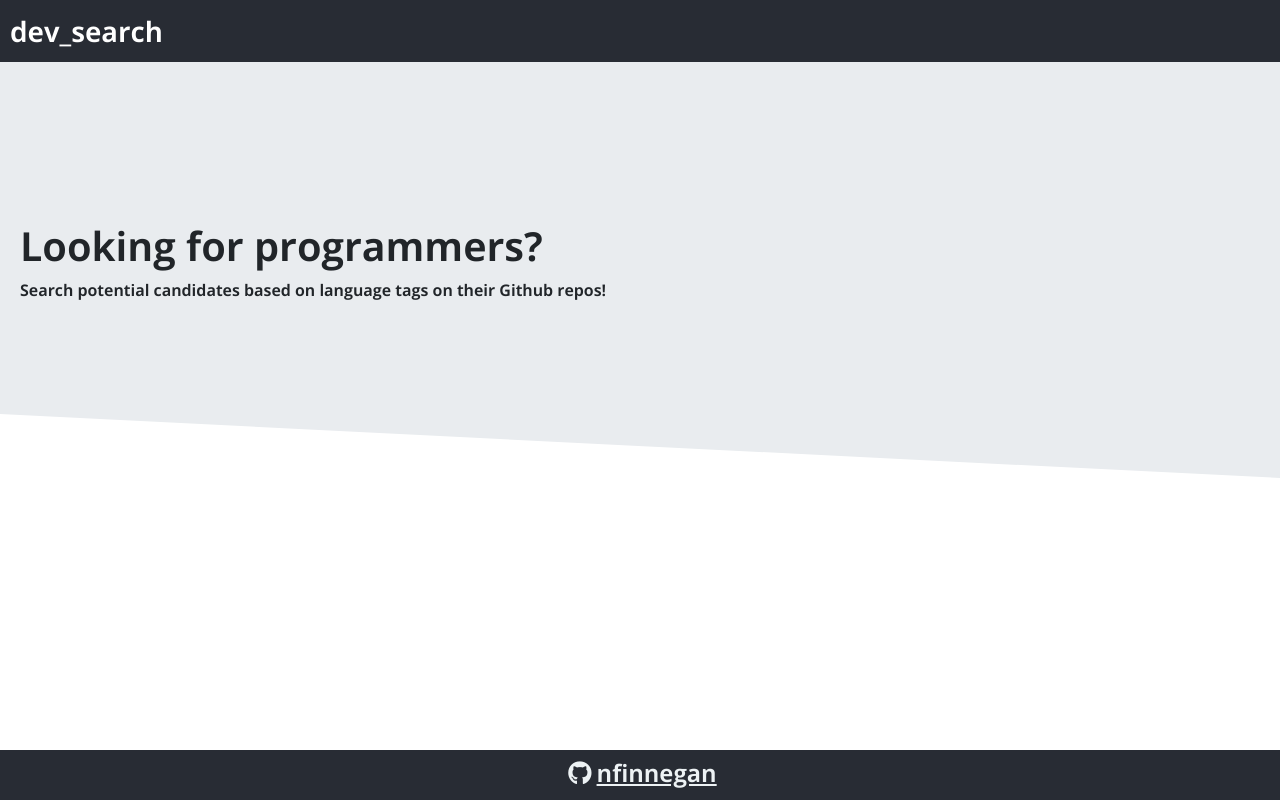
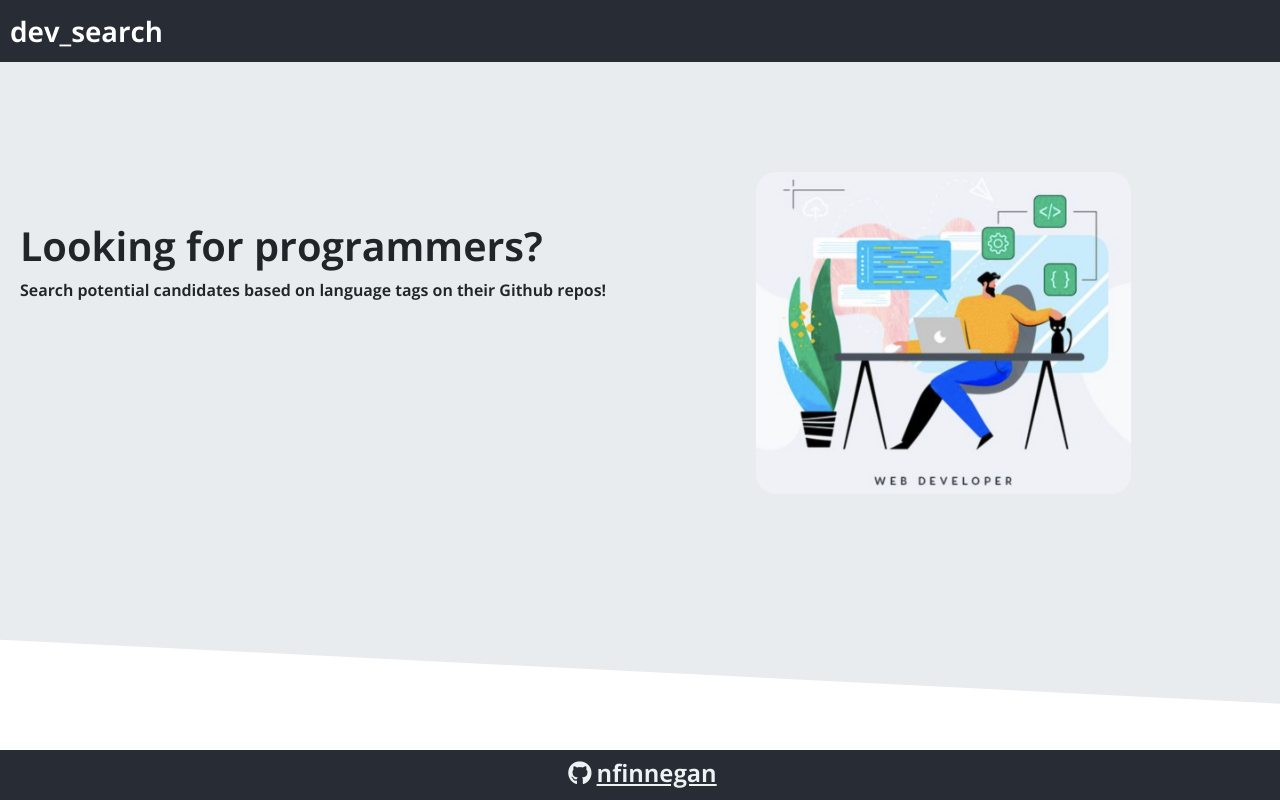
Before and after one commit to nfinnegan/dev_search, a React (Create React App) app: page / in a window 1280 px wide. Built offline with nearby package versions, Linux system fonts and the light colour scheme.

Commit message:
working on landing page, added img

```diff
--- a/src/components/Header/Header.js
+++ b/src/components/Header/Header.js
@@ -8,11 +8,20 @@ const Header = () => {
         dev_search
       </nav>
       <header className="intro container-fluid">
-        <h1 className="landing_page_text">Looking for programmers?</h1>
-        <p className="landing_page_text">
-          Search potential candidates based on language tags on their Github
-          repos!
-        </p>
+        <div>
+          <h1 className="landing_page_text">Looking for programmers?</h1>
+          <p className="landing_page_text">
+            Search potential candidates based on language tags on their Github
+            repos!
+          </p>
+        </div>
+        <div>
+          <img
+            id="intro_image"
+            src="/assets/intro_image.png"
+            alt="cartoonImage_guy_at_computer"
+          ></img>
+        </div>
       </header>
     </div>
   );
--- a/src/components/Header/style.css
+++ b/src/components/Header/style.css
@@ -9,9 +9,19 @@
 .intro {
   background-color: #e9ecef;
   padding: 160px 0px;
-
+  display: flex;
   position: relative;
   clip-path: polygon(0px 0px, 100% 0px, 100% 100%, 0px calc(100% - 5vw));
+}
+
+#intro_image {
+  display: flex;
+  position: relative;
+  left: 150px;
+  bottom: 50px;
+  width: 375px;
+  border-radius: 20px;
+  height: auto;
 }
 
 .landing_page_text {
```
Also changed, not shown: public/assets/intro_image.png (added).
